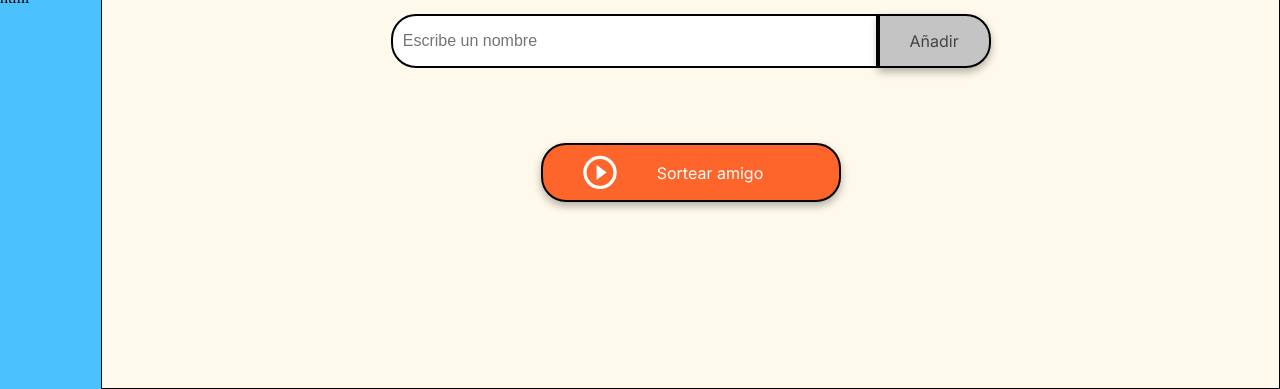
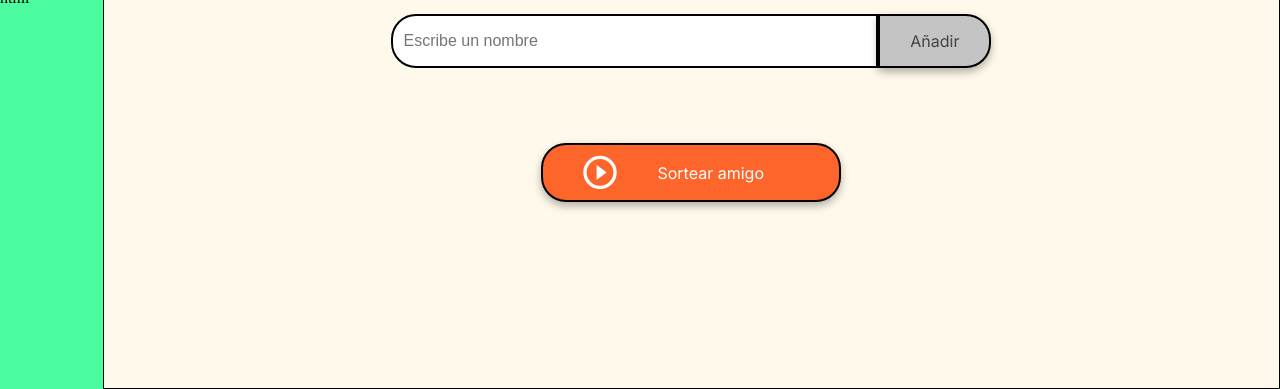
Before and after one commit to Luis8455/amigo-secreto-lusm, a plain HTML site: page index.html in a window 1280 px wide. Shown: the part 411-800 px from the top of the page. Drawn offline with Linux system fonts and the light colour scheme.

Commit message:
Actualizacion commit mi primer uso

```diff
--- a/app.js
+++ b/app.js
@@ -1,5 +1,5 @@
 // El principal objetivo de este desafío es fortalecer tus habilidades en lógica de programación. Aquí deberás desarrollar la lógica para resolver el problema.
-//Array para almacenar los nombres de los amigos
+//Array para almacenar los nombres de los amigo
 let amigos = [];
 
 //Funcion para almacenar los nombres
--- a/style.css
+++ b/style.css
@@ -1,5 +1,5 @@
 :root {
-    --color-primary: #4bc2fd;
+    --color-primary: #4bfd9e;
     --color-secondary: #FFF9EB;
     --color-tertiary: #C4C4C4;
     --color-button: #fe652b;
```
Also changed, not shown: index.html (+1 -1 lines), 1 other file.
